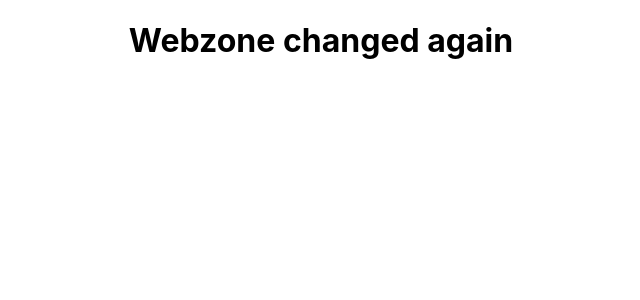
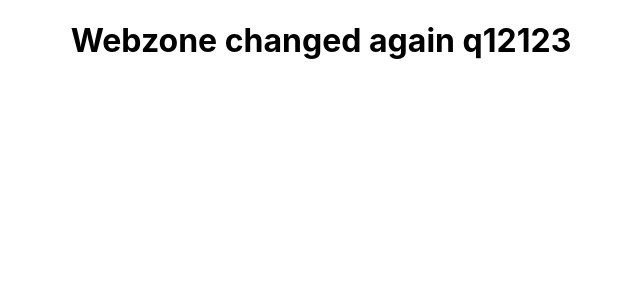
Before and after one commit to Gimhana-Dissanayake/webzone, a React (Create React App) app: page / in a window 1280 px wide. Shown: the top 300 px of the page, without its empty margins (319-959 px from the left). Built offline with nearby package versions, Linux system fonts and the light colour scheme.

Commit message:
changesss

```diff
--- a/src/App.tsx
+++ b/src/App.tsx
@@ -4,7 +4,7 @@ import './App.css';
 function App() {
   return (
     <div className="App">
-      <h1>Webzone changed again
+      <h1>Webzone changed again q12123
       </h1>
     </div>
   );
```
